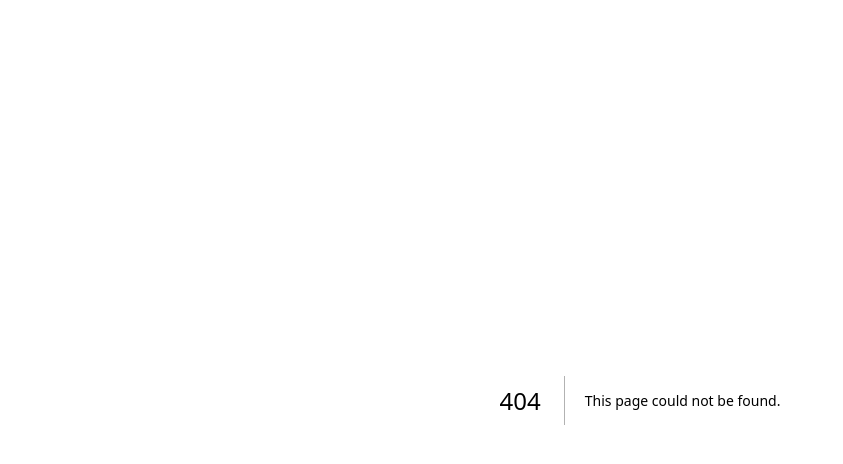
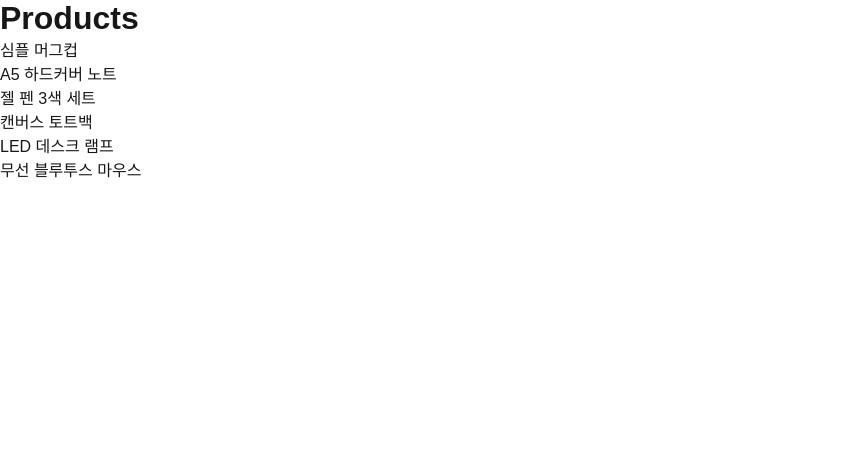
Before and after one commit to LimFull/product-list, a Next.js app: page /products in a window 1280 px wide. Before the commit this address had no page. Shown: the top 464 px of the page, without its empty margins (0-843 px from the left). Built offline with nearby package versions, Linux system fonts and the light colour scheme.

Commit message:
feat: products route api

```diff
--- /dev/null
+++ b/src/app/api/products/route.ts
@@ -0,0 +1,6 @@
+import { PRODUCTS } from '@/constants/products';
+import { NextResponse } from 'next/server';
+
+export async function GET() {
+  return NextResponse.json(PRODUCTS);
+}
--- /dev/null
+++ b/src/app/products/page.tsx
@@ -0,0 +1,19 @@
+import { Product } from "@/types/products";
+
+async function Products() {
+  const res = await fetch('http://localhost:3000/api/products');
+  const products = await res.json();
+
+  return (
+    <div>
+      <h1>Products</h1>
+      <ul>
+        {products.map((product: Product) => (
+          <li key={product.id}>{product.name}</li>
+        ))}
+      </ul>
+    </div>
+  );
+}
+
+export default Products;
--- /dev/null
+++ b/src/constants/products.ts
@@ -0,0 +1,46 @@
+import { Product } from "@/types/products";
+
+export const PRODUCTS: Product[] = [
+    {
+    id: 'coffee-mug',
+    name: '심플 머그컵',
+    price: 7900,
+    image: 'https://picsum.photos/seed/coffee-mug/600/600',
+    description: '아침 커피에 어울리는 350ml 세라믹 머그컵',
+    },
+    {
+    id: 'notebook-a5',
+    name: 'A5 하드커버 노트',
+    price: 5900,
+    image: 'https://picsum.photos/seed/notebook/600/600',
+    description: '160페이지 도트 그리드, 데일리 플래너로도 활용 가능',
+    },
+    {
+    id: 'gel-pen-set',
+    name: '젤 펜 3색 세트',
+    price: 4500,
+    image: 'https://picsum.photos/seed/gel-pen/600/600',
+    description: '0.38 mm · 블랙/블루/레드, 부드러운 필기감',
+    },
+    {
+    id: 'canvas-tote',
+    name: '캔버스 토트백',
+    price: 12900,
+    image: 'https://picsum.photos/seed/tote-bag/600/600',
+    description: '무지 디자인 · 14 두툼한 원단 · 내부 포켓 포함',
+    },
+    {
+    id: 'desk-lamp',
+    name: 'LED 데스크 램프',
+    price: 24900,
+    image: 'https://picsum.photos/seed/desk-lamp/600/600',
+    description: '3단 밝기 조절 · USB-C 충전 · 최대 8시간 사용',
+    },
+    {
+    id: 'wireless-mouse',
+    name: '무선 블루투스 마우스',
+    price: 18900,
+    image: 'https://picsum.photos/seed/mouse/600/600',
+    description: '저소음 클릭 · 오토슬립 기능 · 2.4 GHz & Bluetooth 5.0',
+    },
+   ];
--- /dev/null
+++ b/src/types/products.ts
@@ -0,0 +1,7 @@
+export type Product = {
+    id: string;
+    name: string;
+    price: number;
+    image: string;
+    description: string;
+}
```
